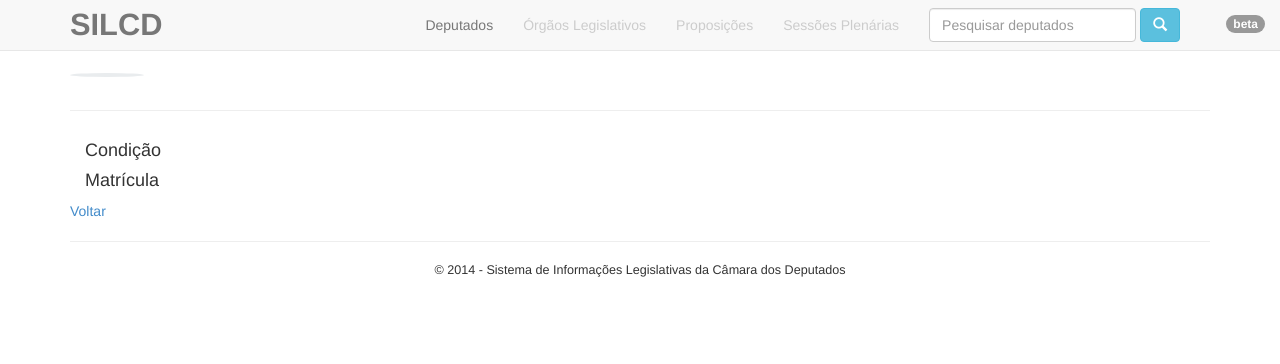
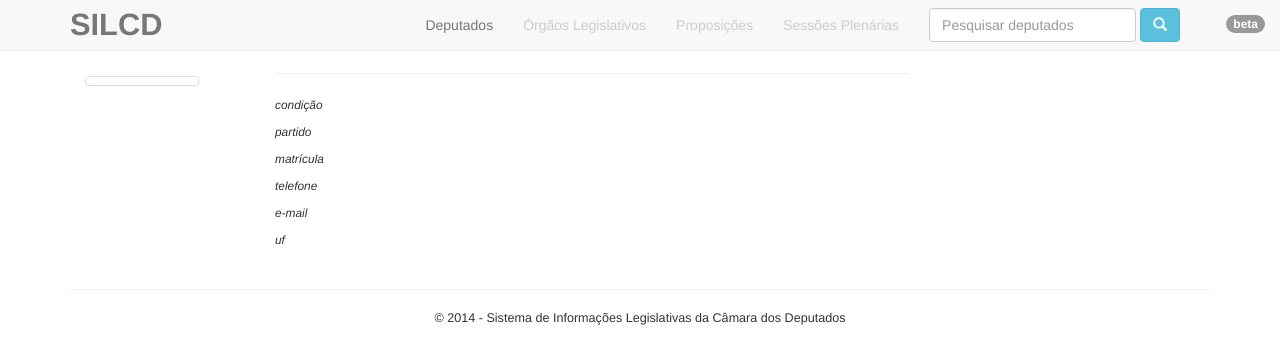
Before and after one commit to meloko23/SILCD, an ASP.NET MVC app: template SILCD/Views/Deputados/Detalhe.cshtml in a window 1280 px wide. Shown: the top 364 px of the page. Run offline with ASP.NET Core 8 and stand-ins for ASP.NET MVC 5, Linux system fonts and the light colour scheme; the template is opened without the code that fills it, so the values that code supplies are empty; the project's own start-up code is not run, and a stand-in starts its controllers and pages; some libraries are stand-ins or nearby versions.

Commit message:
Ajuste da tela de detalhes

```diff
--- a/SILCD/Content/Site.css
+++ b/SILCD/Content/Site.css
@@ -77,3 +77,11 @@
     font-style: italic;
     font-size: 14px;
 }
+
+.detalhes-deputado {
+
+}
+
+.detalhes-deputado dd {
+    margin-bottom:7px;
+}
--- a/SILCD/Views/Deputados/Detalhe.cshtml
+++ b/SILCD/Views/Deputados/Detalhe.cshtml
@@ -7,10 +7,10 @@
 
 <h2></h2>
 
-<div>
+@*<div>
         <div class="row header">
             <div class="col-md-8">
-            <img src="@Model.UrlFoto" class="avatar img-circle" style="width:74px" />
+                <img src="@Model.UrlFoto" class="img-thumbnail" />
                 <h3 class="name">@Model.Nome</h3>
                 <span class="area">@Model.NomeParlamentar</span>
             </div>
@@ -28,8 +28,35 @@
                 </div>
             </div>
         </div>
+    </div>*@
+
+<div class="content">
+    <div class="container">
+        <div class="row">
+            <div class="col-md-2 col-sm-5">
+                <img src="@Model.UrlFoto" class="img-thumbnail" style="width: 114px" />
             </div>
-
-<p>
-    @Html.ActionLink("Voltar", "Index")
-</p>
+            <div class="detalhes-deputado col-md-7 col-sm-7" style="margin-top: -17px">
+                <dl>
+                    <dt><h3 class="name">@Model.Nome</h3></dt>
+                    <dd><span class="area">@Model.NomeParlamentar</span></dd>
+                </dl>
+                <hr />
+                <dl>
+                    <dt>@Model.Condicao</dt>
+                    <dd><small><em>condição</em></small></dd>
+                    <dt>@Model.Partido</dt>
+                    <dd><small><em>partido</em></small></dd>
+                    <dt>@Model.Matricula</dt>
+                    <dd><small><em>matrícula</em></small></dd>
+                    <dt>@Model.Telefone</dt>
+                    <dd><small><em>telefone</em></small></dd>
+                    <dt>@Model.Email</dt>
+                    <dd><small><em>e-mail</em></small></dd>
+                    <dt>@Model.Uf</dt>
+                    <dd><small><em>uf</em></small></dd>
+                </dl>
+            </div>
+        </div>
+    </div>
+</div>
```
Also changed, not shown: SILCD/Controllers/DeputadosController.cs (+16 -0 lines). Lines whose indentation alone changed are shown as unchanged.
